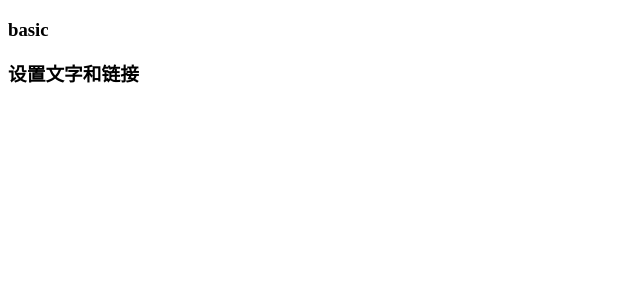
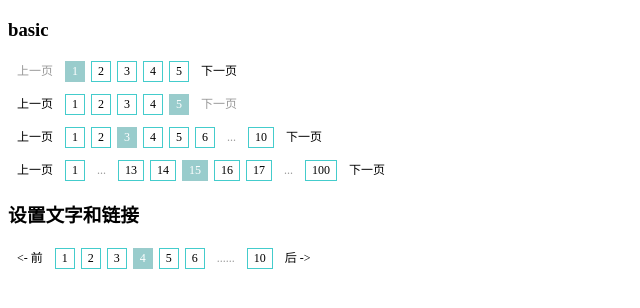
Before and after one commit to meowtec/page-navigator, a plain HTML site: page example.html in a window 1280 px wide. Shown: the whole page, without its empty margins (0-640 px from the left). Drawn offline with Linux system fonts and the light colour scheme.

Commit message:
补充用法说明

```diff
--- a/example.html
+++ b/example.html
@@ -48,13 +48,13 @@
 var $ = function(s){
   return document.getElementById(s)
 }
-var nav = new pageNavigator()
+var nav = new PageNavigator()
 $('c-0-0').innerHTML = nav.create(1, 5)
 $('c-0-1').innerHTML = nav.create(5, 5)
 $('c-0-2').innerHTML = nav.create(3, 10)
 $('c-0-3').innerHTML = nav.create(15, 100)
 
-var nav2 = new pageNavigator({
+var nav2 = new PageNavigator({
   linkHelper: function(page){
     return 'list.html?page=' + page
   },
```
Also changed, not shown: README.md.
